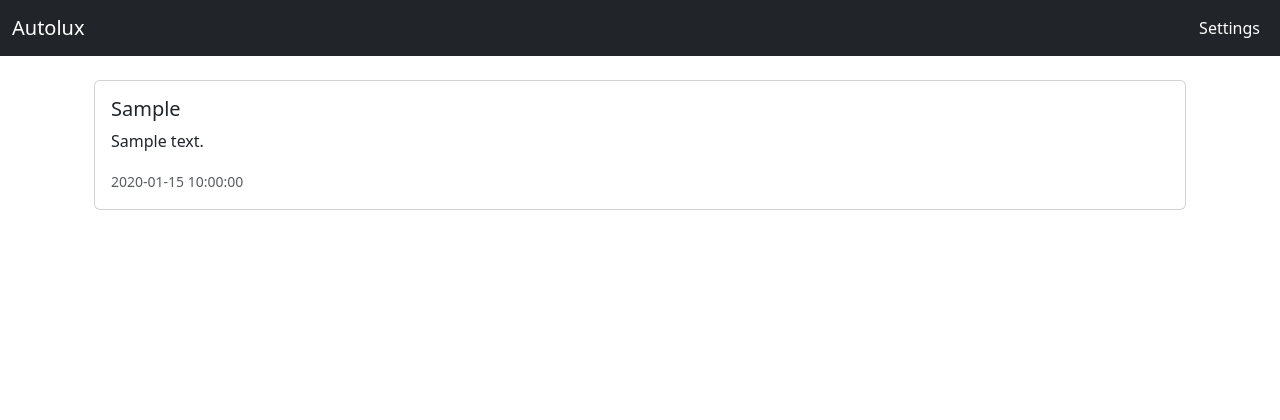
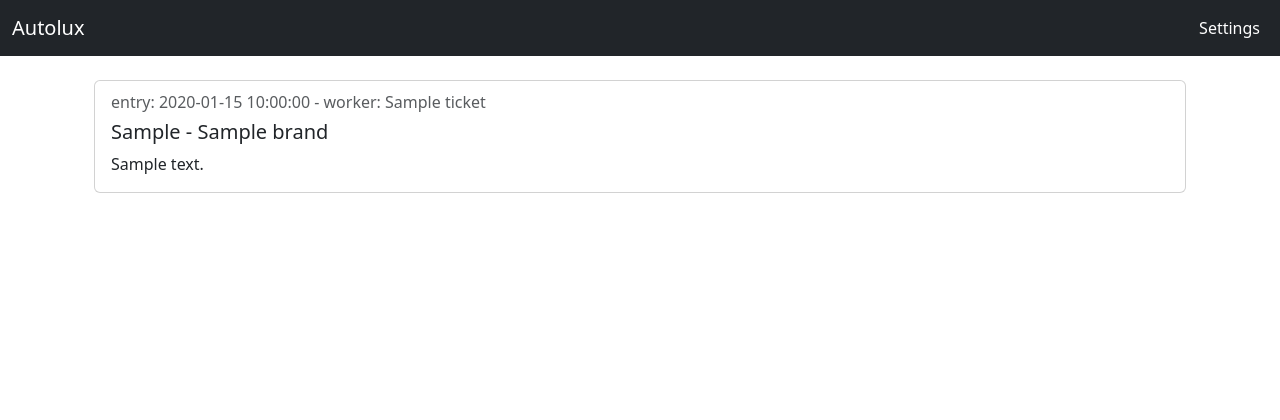
Before and after one commit to Zhaka05/AutoluxCRM, a FastAPI app: template templates/orders.html in a window 1280 px wide. Shown: the top 420 px of the page. Run offline with FastAPI, Linux system fonts and the light colour scheme; the template is opened without the code that fills it: most values are stand-ins (such as "Sample title", 1, 10 or a date in 2020).

Commit message:
change datetime column to have Column and change view of an order to be more informative

```diff
--- a/templates/orders.html
+++ b/templates/orders.html
@@ -5,13 +5,18 @@
 
 <div class="container mb-3 p-4">
     {% for ticket in tickets %}
-  <div class="card mb-3">
-    <div class="card-body">
-      <h5 class="card-title">{{ ticket['license_plate'] }}</h5>
-      <p class="card-text"> {{ ticket['comment'] }}</p>
-      <p class="card-text"><small class="text-body-secondary">{{ticket['time']}}</small></p>
-    </div>
-  </div>
+    <a href="/create-order" class="text-decoration-none">
+      <div class="card mb-3">
+        <div class="card-body">
+          <h6 class="card-subtitle mb-2 text-body-secondary">
+              entry: {{ticket['created_time']}} -
+              worker: {{ticket['employee_name']}}
+          </h6>
+          <h5 class="card-title">{{ ticket['license_plate'] }} - {{ ticket['brand'] }}</h5>
+          <p class="card-text"> {{ ticket['car_body'] }}</p>
+        </div>
+      </div>
+    </a>
     {% endfor %}
 </div>
 
```
Also changed, not shown: models.py (+9 -2 lines).
